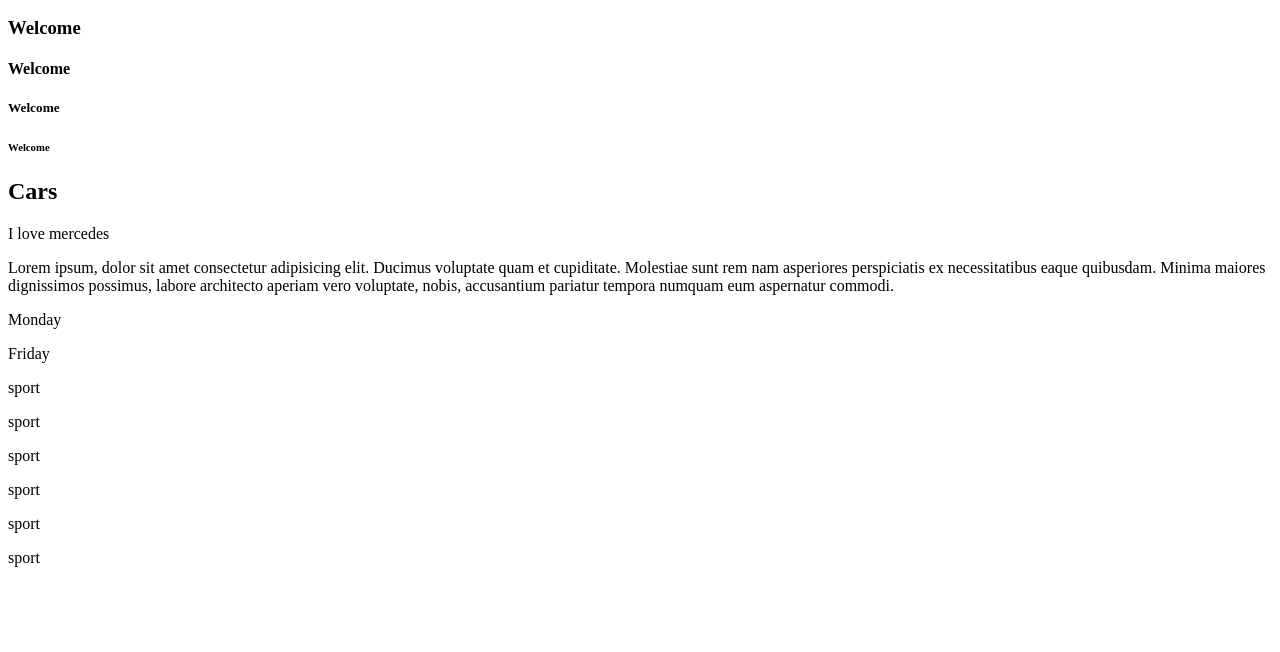
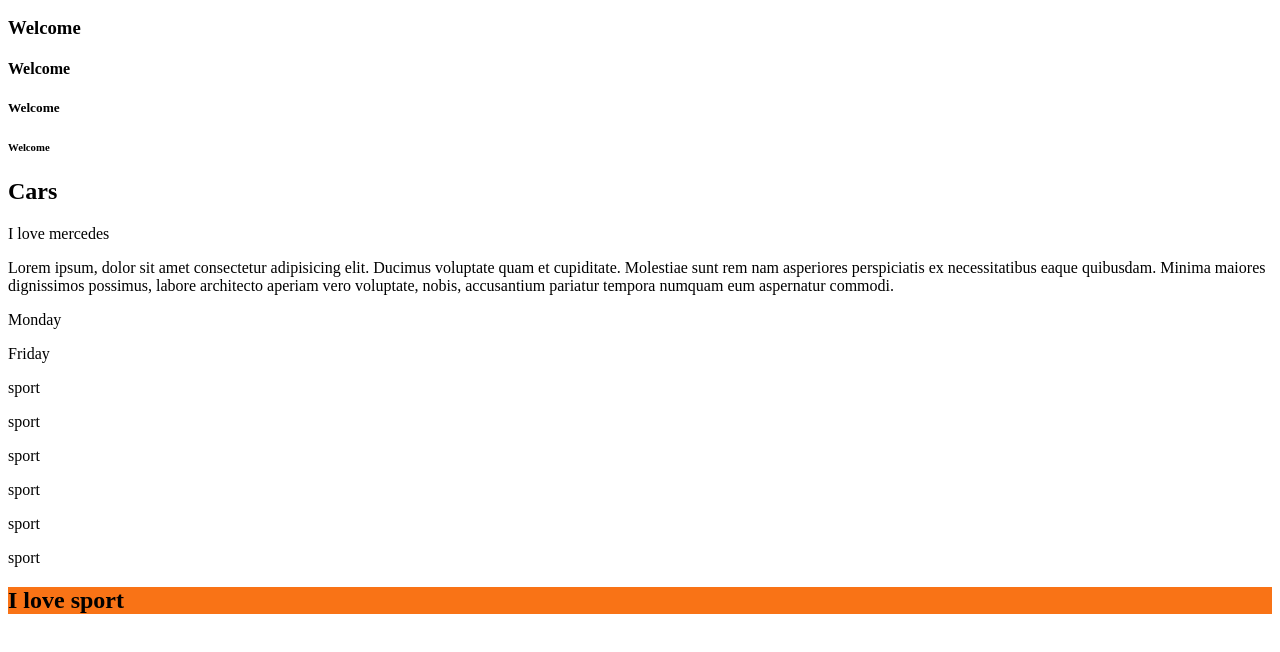
Before and after one commit to xXConny88Xx/basic-html, a plain HTML site: page index.html in a window 1280 px wide. Shown: the part 110-762 px from the top of the page. Drawn offline with Linux system fonts and the light colour scheme.

Commit message:
background color changed

```diff
--- a/index.html
+++ b/index.html
@@ -27,6 +27,8 @@
 <p>sport</p>
 <p>sport</p>
 
+<h2 style="background-color: #f97316;">I love sport</h2>
+
 
 
 </body>
```
